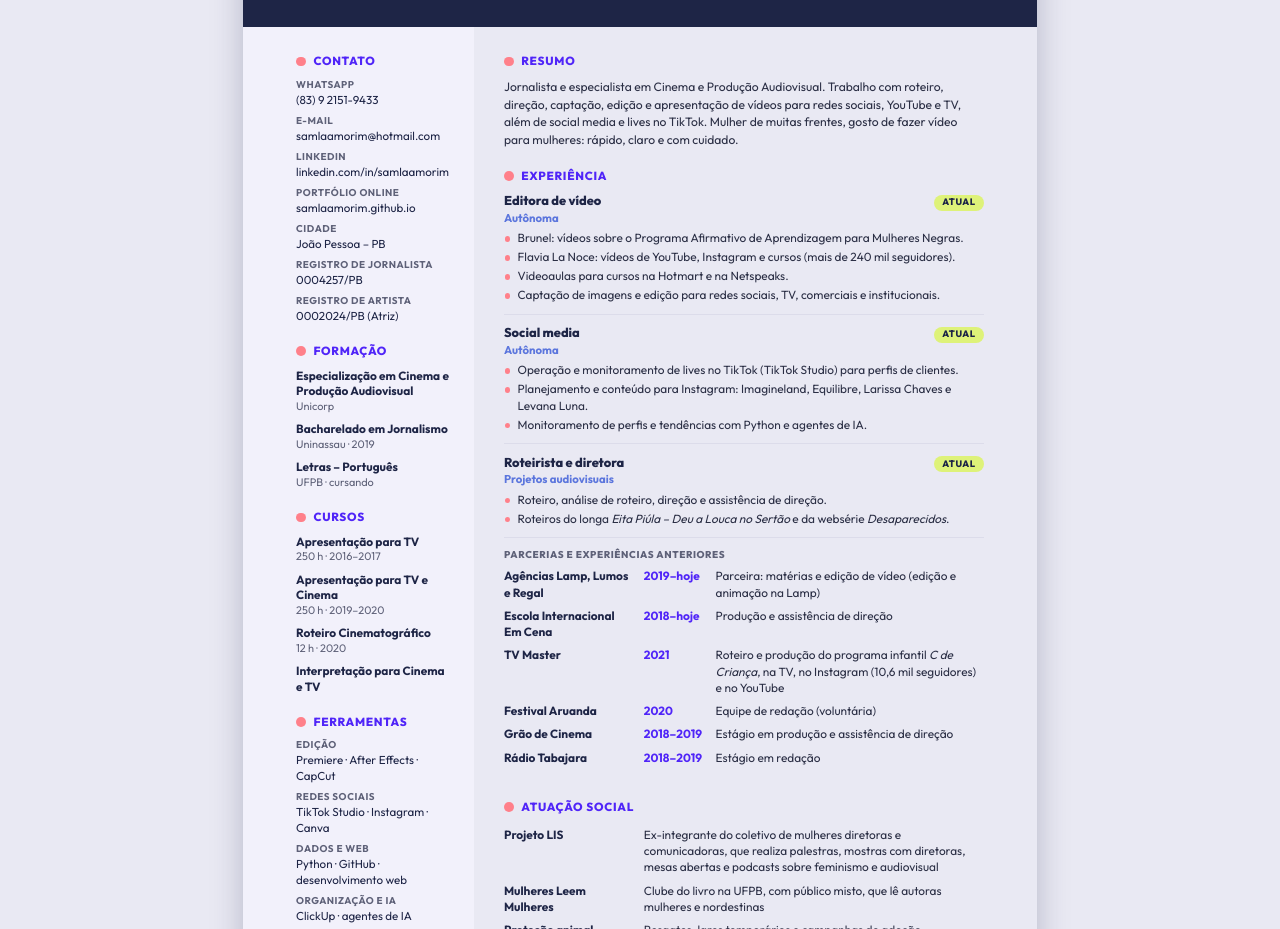
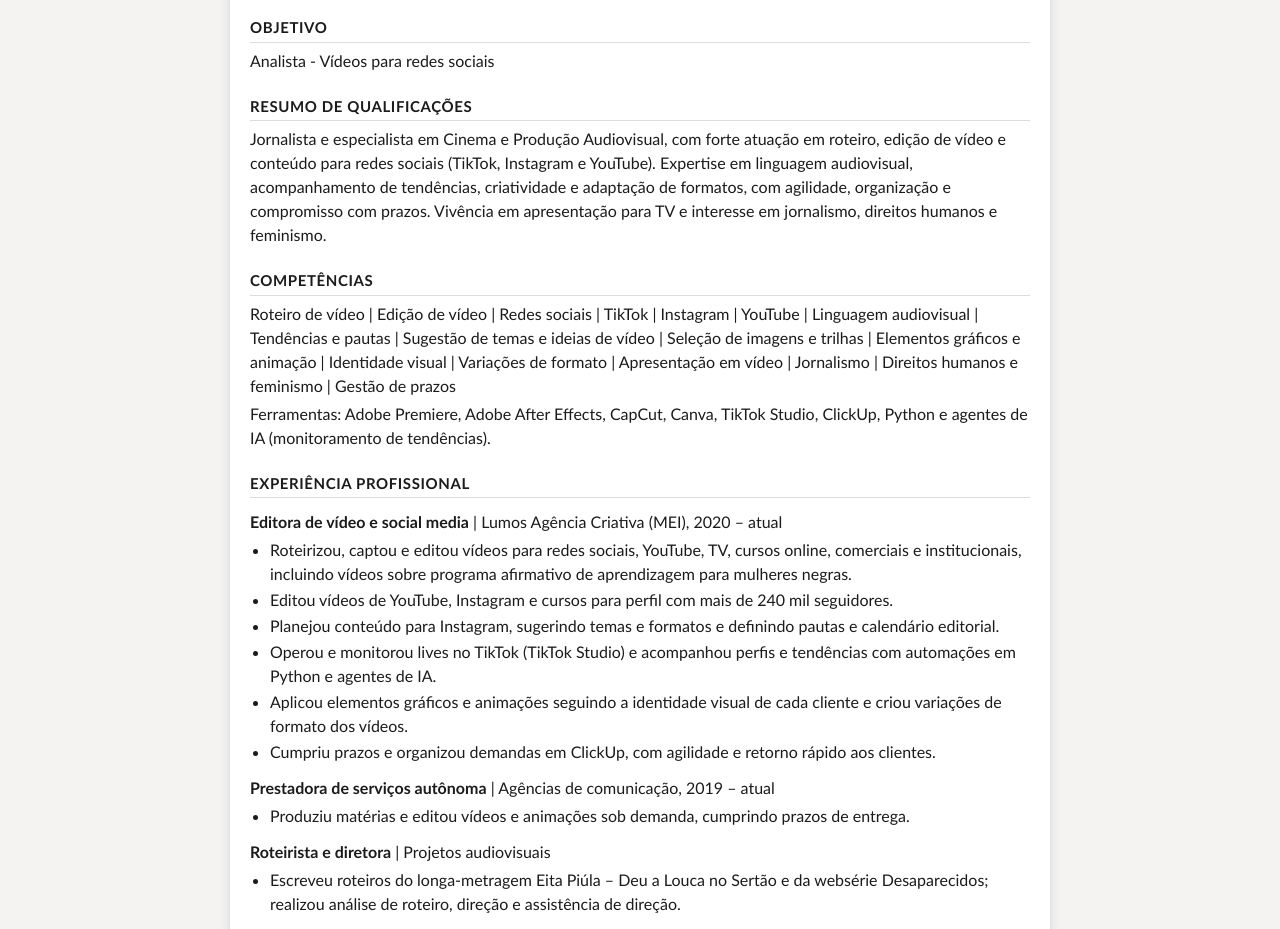
Before and after one commit to samlaamorim/samlaamorim.github.io, a plain HTML site: page curriculo/index.html in a window 1280 px wide. Shown: the part 165-1094 px from the top of the page. Drawn offline with Linux system fonts and the light colour scheme.

Commit message:
Atualiza página do currículo para a versão no padrão ATS
Co-Authored-By: Claude Sonnet 5.5 <noreply@anthropic.com>
Claude-Session: https://claude.ai/code/session_01VKa9m9KHQ1NtFVHdR96Roi

```diff
--- a/curriculo/index.html
+++ b/curriculo/index.html
@@ -4,200 +4,71 @@
 <meta charset="utf-8">
 <meta name="viewport" content="width=device-width, initial-scale=1">
 <title>Currículo – Samla Amorim</title>
-<link rel="stylesheet" href="https://fonts.googleapis.com/css2?family=Outfit:wght@300;400;500;600;700;800&display=swap">
 <style>
-  @page { size: A4; margin: 0; }
-  :root {
-    --navy: #1E2546; --violet: #5025F8; --blue: #5C76DD; --lime: #DEF279; --coral: #FF808A;
-    --txt: #2B2F45; --muted: #5E6178; --side: #F2F1FB; --line: #DCDCEA;
-  }
-  * { box-sizing: border-box; margin: 0; padding: 0; }
-  html, body { width: 210mm; background: #fff; }
-  body { font-family: 'Outfit', Arial, sans-serif; color: var(--txt); font-size: 8.9pt; line-height: 1.38;
-         -webkit-print-color-adjust: exact; print-color-adjust: exact; }
-  a { color: inherit; text-decoration: none; }
-  i { font-style: italic; }
-  b { font-weight: 700; color: var(--navy); }
-
-  .page { width: 210mm; height: 297mm; overflow: hidden; display: flex; flex-direction: column; }
-
-  /* ---------- Cabeçalho ---------- */
-  header { background: var(--navy); color: #fff; padding: 10mm 14mm 8mm; }
-  h1 { font-family: 'Outfit', Arial, sans-serif; font-weight: 700; font-size: 26pt; line-height: 1.05; letter-spacing: 0.01em; }
-  .role { margin-top: 2.4mm; font-size: 11pt; font-weight: 700; color: var(--lime); }
-  .stripe { height: 2.2mm; background: linear-gradient(90deg, var(--coral) 0%, var(--violet) 100%); }
-
-  /* ---------- Corpo ---------- */
-  .body { flex: 1; display: grid; grid-template-columns: 61mm 1fr; }
-  aside { background: var(--side); padding: 7mm 6mm 8mm 14mm; }
-  main { padding: 7mm 14mm 8mm 8mm; }
-
-  h2 { font-family: 'Outfit', Arial, sans-serif; font-size: 8.8pt; font-weight: 900; letter-spacing: 0.06em;
-       text-transform: uppercase; color: var(--violet); margin-bottom: 2.2mm; display: flex; align-items: center; gap: 2mm; }
-  h2::before { content: ""; width: 2.6mm; height: 2.6mm; border-radius: 50%; background: var(--coral); flex: none; }
-  section + section { margin-top: 5.2mm; }
-
-  /* lateral */
-  .kv + .kv { margin-top: 1.7mm; }
-  .kv .k { font-size: 7.4pt; font-weight: 700; letter-spacing: 0.05em; text-transform: uppercase; color: var(--muted); }
-  .kv .v { font-size: 8.7pt; color: var(--navy); }
-  .item + .item { margin-top: 2mm; }
-  .item h3 { font-size: 8.9pt; font-weight: 700; color: var(--navy); line-height: 1.3; }
-  .item p { font-size: 8.2pt; color: var(--muted); }
-
-  /* principal */
-  .lead { font-size: 9.1pt; line-height: 1.45; }
-  .job { padding-bottom: 2.6mm; }
-  .job + .job { padding-top: 2.6mm; border-top: 0.25mm solid var(--line); }
-  .job-head { display: flex; justify-content: space-between; align-items: baseline; gap: 3mm; }
-  .job h3 { font-size: 9.6pt; font-weight: 900; color: var(--navy); line-height: 1.3; }
-  .org { font-size: 8.5pt; font-weight: 700; color: var(--blue); }
-  .tag { font-size: 7pt; font-weight: 900; letter-spacing: 0.06em; text-transform: uppercase; color: var(--navy);
-         background: var(--lime); border-radius: 99px; padding: 0.35mm 2.2mm; flex: none; }
-  .when { font-size: 8pt; color: var(--muted); flex: none; }
-  ul { list-style: none; margin-top: 1.1mm; }
-  li { position: relative; padding-left: 3.6mm; }
-  li + li { margin-top: 0.7mm; }
-  li::before { content: ""; position: absolute; left: 0.3mm; top: 1.55mm; width: 1.4mm; height: 1.4mm; border-radius: 50%; background: var(--coral); }
-  table.past { border-collapse: collapse; width: 100%; }
-  table.past td { vertical-align: top; padding: 0.9mm 0; }
-  table.past td:first-child { width: 37mm; padding-right: 3mm; color: var(--navy); }
-  table.past td.yr { width: 19mm; padding-right: 2mm; font-weight: 700; color: var(--violet); white-space: nowrap; }
-  table.soc td:first-child { width: 37mm; }
-  .sub { font-size: 7.4pt; font-weight: 900; letter-spacing: 0.06em; text-transform: uppercase; color: var(--muted); margin: 0 0 1mm; }
+  :root { --pink:#D14A8E; --ink:#1b1b1b; --muted:#555; --bg:#fff; }
+  * { box-sizing:border-box; }
+  body { margin:0; background:#f4f3f1; color:var(--ink); font-family:Calibri, Arial, Helvetica, sans-serif; font-size:16px; line-height:1.5; }
+  .bar { max-width:820px; margin:0 auto; padding:14px max(16px,env(safe-area-inset-left)) 0; display:flex; justify-content:flex-end; }
+  .bar a { background:var(--pink); color:#fff; text-decoration:none; font-weight:700; padding:8px 16px; border-radius:99px; font-size:14px; }
+  main { max-width:820px; margin:12px auto 32px; background:var(--bg); padding:32px max(20px,env(safe-area-inset-left)) 36px; box-shadow:0 1px 10px rgba(0,0,0,.12); }
+  h1 { margin:0; font-size:34px; line-height:1.1; color:var(--pink); }
+  .contact { margin:6px 0 4px; color:var(--muted); font-size:14px; overflow-wrap:anywhere; }
+  .contact a { color:inherit; text-decoration:none; }
+  h2 { margin:22px 0 6px; font-size:15px; letter-spacing:.04em; border-bottom:1px solid #ddd; padding-bottom:3px; }
+  p { margin:4px 0; }
+  .role { margin-top:12px; }
+  ul { margin:4px 0 4px 20px; padding:0; }
+  li { margin:2px 0; }
+  @media print { body { background:#fff; } .bar { display:none; } main { box-shadow:none; margin:0; } }
 </style>
-<style>
-  @media screen { html, body { width: auto; background: #E9E9F3; }
-    .bar { background:#1E2546; display:flex; justify-content:space-between; align-items:center; gap:12px; padding:10px 16px; border-bottom:3px solid #FF808A; font-family:'Outfit',Arial,sans-serif; }
-    .bar b { color:#fff; font-weight:800; } .bar a { color:#1E2546; background:#DEF279; font-weight:700; font-size:14px; padding:7px 14px; border-radius:999px; margin-left:6px; }
-    .bar a.alt { background:transparent; color:#fff; border:1px solid rgba(255,255,255,.5); }
-    .wrap { padding:16px 0; } .page { margin:0 auto; box-shadow:0 8px 30px rgba(30,37,70,.25); transform-origin: top center; } }
-  @media print { .bar { display:none } }
-</style>
-<script>
-  function fit(){ var p=document.querySelector('.page'); if(!p) return; p.style.zoom = Math.min(1, (innerWidth-0)/794); }
-  addEventListener('resize',fit); addEventListener('DOMContentLoaded',fit); addEventListener('load',fit);
-</script>
 </head>
 <body>
-<div class="bar"><b>Samla Amorim · Currículo</b><nav><a href="Curriculo_Samla_Amorim.pdf">Baixar PDF</a><a class="alt" href="../">Portfólio</a></nav></div>
-<div class="wrap">
-<div class="page">
-
-<header>
+<div class="bar"><a href="Curriculo_Samla_Amorim.pdf">Baixar PDF</a></div>
+<main>
 <h1>Samla Amorim</h1>
-  <p class="role">Audiovisual e social media</p>
-</header>
-<div class="stripe"></div>
-
-<div class="body">
-
-<aside>
-  <section>
-    <h2>Contato</h2>
-    <div class="kv"><p class="k">WhatsApp</p><p class="v"><a href="https://wa.me/5583921519433">(83) 9 2151-9433</a></p></div>
-    <div class="kv"><p class="k">E-mail</p><p class="v"><a href="mailto:samlaamorim@hotmail.com">samlaamorim@hotmail.com</a></p></div>
-    <div class="kv"><p class="k">LinkedIn</p><p class="v"><a href="https://www.linkedin.com/in/samlaamorim">linkedin.com/in/samlaamorim</a></p></div>
-    <div class="kv"><p class="k">Portfólio online</p><p class="v"><a href="https://samlaamorim.github.io/">samlaamorim.github.io</a></p></div>
-    <div class="kv"><p class="k">Cidade</p><p class="v">João Pessoa – PB</p></div>
-    <div class="kv"><p class="k">Registro de jornalista</p><p class="v">0004257/PB</p></div>
-    <div class="kv"><p class="k">Registro de artista</p><p class="v">0002024/PB (Atriz)</p></div>
-  </section>
-
-  <section>
-    <h2>Formação</h2>
-    <div class="item"><h3>Especialização em Cinema e Produção Audiovisual</h3><p>Unicorp</p></div>
-    <div class="item"><h3>Bacharelado em Jornalismo</h3><p>Uninassau · 2019</p></div>
-    <div class="item"><h3>Letras – Português</h3><p>UFPB · cursando</p></div>
-  </section>
-
-  <section>
-    <h2>Cursos</h2>
-    <div class="item"><h3>Apresentação para TV</h3><p>250 h · 2016–2017</p></div>
-    <div class="item"><h3>Apresentação para TV e Cinema</h3><p>250 h · 2019–2020</p></div>
-    <div class="item"><h3>Roteiro Cinematográfico</h3><p>12 h · 2020</p></div>
-    <div class="item"><h3>Interpretação para Cinema e TV</h3></div>
-  </section>
-
-  <section>
-    <h2>Ferramentas</h2>
-    <div class="kv"><p class="k">Edição</p><p class="v">Premiere · After Effects · CapCut</p></div>
-    <div class="kv"><p class="k">Redes sociais</p><p class="v">TikTok Studio · Instagram · Canva</p></div>
-    <div class="kv"><p class="k">Dados e web</p><p class="v">Python · GitHub · desenvolvimento web</p></div>
-    <div class="kv"><p class="k">Organização e IA</p><p class="v">ClickUp · agentes de IA</p></div>
-  </section>
-
-  <section>
-    <h2>Idiomas</h2>
-    <div class="kv"><p class="v">Espanhol intermediário</p></div>
-    <div class="kv"><p class="v">Inglês básico</p></div>
-  </section>
-</aside>
-
-<main>
-  <section>
-    <h2>Resumo</h2>
-    <p class="lead">Jornalista e especialista em Cinema e Produção Audiovisual. Trabalho com roteiro, direção, captação, edição e apresentação de vídeos para redes sociais, YouTube e TV, além de social media e lives no TikTok. Mulher de muitas frentes, gosto de fazer vídeo para mulheres: rápido, claro e com cuidado.</p>
-  </section>
-
-  <section>
-    <h2>Experiência</h2>
-
-    <div class="job">
-      <div class="job-head"><h3>Editora de vídeo</h3><span class="tag">Atual</span></div>
-      <p class="org">Autônoma</p>
+<p class="contact">João Pessoa – PB &nbsp;|&nbsp; <a href="https://wa.me/5583921519433">(83) 9 2151-9433 (WhatsApp)</a> &nbsp;|&nbsp; <a href="mailto:samlaamorim@hotmail.com">samlaamorim@hotmail.com</a> &nbsp;|&nbsp; <a href="https://www.linkedin.com/in/samlaamorim">linkedin.com/in/samlaamorim</a></p>
+<h2>OBJETIVO</h2>
+<p>Analista - Vídeos para redes sociais</p>
+<h2>RESUMO DE QUALIFICAÇÕES</h2>
+<p>Jornalista e especialista em Cinema e Produção Audiovisual, com forte atuação em roteiro, edição de vídeo e conteúdo para redes sociais (TikTok, Instagram e YouTube). Expertise em linguagem audiovisual, acompanhamento de tendências, criatividade e adaptação de formatos, com agilidade, organização e compromisso com prazos. Vivência em apresentação para TV e interesse em jornalismo, direitos humanos e feminismo.</p>
+<h2>COMPETÊNCIAS</h2>
+<p>Roteiro de vídeo | Edição de vídeo | Redes sociais | TikTok | Instagram | YouTube | Linguagem audiovisual | Tendências e pautas | Sugestão de temas e ideias de vídeo | Seleção de imagens e trilhas | Elementos gráficos e animação | Identidade visual | Variações de formato | Apresentação em vídeo | Jornalismo | Direitos humanos e feminismo | Gestão de prazos</p>
+<p>Ferramentas: Adobe Premiere, Adobe After Effects, CapCut, Canva, TikTok Studio, ClickUp, Python e agentes de IA (monitoramento de tendências).</p>
+<h2>EXPERIÊNCIA PROFISSIONAL</h2>
+<p class="role"><b>Editora de vídeo e social media</b> | Lumos Agência Criativa (MEI), 2020 – atual</p>
 <ul>
-        <li>Brunel: vídeos sobre o Programa Afirmativo de Aprendizagem para Mulheres Negras.</li>
-        <li>Flavia La Noce: vídeos de YouTube, Instagram e cursos (mais de 240 mil seguidores).</li>
-        <li>Videoaulas para cursos na Hotmart e na Netspeaks.</li>
-        <li>Captação de imagens e edição para redes sociais, TV, comerciais e institucionais.</li>
+<li>Roteirizou, captou e editou vídeos para redes sociais, YouTube, TV, cursos online, comerciais e institucionais, incluindo vídeos sobre programa afirmativo de aprendizagem para mulheres negras.</li>
+<li>Editou vídeos de YouTube, Instagram e cursos para perfil com mais de 240 mil seguidores.</li>
+<li>Planejou conteúdo para Instagram, sugerindo temas e formatos e definindo pautas e calendário editorial.</li>
+<li>Operou e monitorou lives no TikTok (TikTok Studio) e acompanhou perfis e tendências com automações em Python e agentes de IA.</li>
+<li>Aplicou elementos gráficos e animações seguindo a identidade visual de cada cliente e criou variações de formato dos vídeos.</li>
+<li>Cumpriu prazos e organizou demandas em ClickUp, com agilidade e retorno rápido aos clientes.</li>
 </ul>
-    </div>
-
-    <div class="job">
-      <div class="job-head"><h3>Social media</h3><span class="tag">Atual</span></div>
-      <p class="org">Autônoma</p>
+<p class="role"><b>Prestadora de serviços autônoma</b> | Agências de comunicação, 2019 – atual</p>
 <ul>
-        <li>Operação e monitoramento de lives no TikTok (TikTok Studio) para perfis de clientes.</li>
-        <li>Planejamento e conteúdo para Instagram: Imagineland, Equilibre, Larissa Chaves e Levana Luna.</li>
-        <li>Monitoramento de perfis e tendências com Python e agentes de IA.</li>
+<li>Produziu matérias e editou vídeos e animações sob demanda, cumprindo prazos de entrega.</li>
 </ul>
-    </div>
-
-    <div class="job">
-      <div class="job-head"><h3>Roteirista e diretora</h3><span class="tag">Atual</span></div>
-      <p class="org">Projetos audiovisuais</p>
+<p class="role"><b>Roteirista e diretora</b> | Projetos audiovisuais</p>
 <ul>
-        <li>Roteiro, análise de roteiro, direção e assistência de direção.</li>
-        <li>Roteiros do longa <i>Eita Piúla – Deu a Louca no Sertão</i> e da websérie <i>Desaparecidos</i>.</li>
+<li>Escreveu roteiros do longa-metragem Eita Piúla – Deu a Louca no Sertão e da websérie Desaparecidos; realizou análise de roteiro, direção e assistência de direção.</li>
 </ul>
-    </div>
-
-    <div class="job">
-      <p class="sub">Parcerias e experiências anteriores</p>
-      <table class="past">
-        <tr><td><b>Agências Lamp, Lumos e Regal</b></td><td class="yr">2019–hoje</td><td>Parceira: matérias e edição de vídeo (edição e animação na Lamp)</td></tr>
-        <tr><td><b>Escola Internacional Em Cena</b></td><td class="yr">2018–hoje</td><td>Produção e assistência de direção</td></tr>
-        <tr><td><b>TV Master</b></td><td class="yr">2021</td><td>Roteiro e produção do programa infantil <i>C de Criança</i>, na TV, no Instagram (10,6 mil seguidores) e no YouTube</td></tr>
-        <tr><td><b>Festival Aruanda</b></td><td class="yr">2020</td><td>Equipe de redação (voluntária)</td></tr>
-        <tr><td><b>Grão de Cinema</b></td><td class="yr">2018–2019</td><td>Estágio em produção e assistência de direção</td></tr>
-        <tr><td><b>Rádio Tabajara</b></td><td class="yr">2018–2019</td><td>Estágio em redação</td></tr>
-      </table>
-    </div>
-  </section>
-
-  <section>
-    <h2>Atuação social</h2>
-    <table class="past soc">
-      <tr><td><b>Projeto LIS</b></td><td>Ex-integrante do coletivo de mulheres diretoras e comunicadoras, que realiza palestras, mostras com diretoras, mesas abertas e podcasts sobre feminismo e audiovisual</td></tr>
-      <tr><td><b>Mulheres Leem Mulheres</b></td><td>Clube do livro na UFPB, com público misto, que lê autoras mulheres e nordestinas</td></tr>
-      <tr><td><b>Proteção animal</b></td><td>Resgates, lares temporários e campanhas de adoção</td></tr>
-    </table>
-  </section>
+<p class="role"><b>Roteirista e produtora do programa infantil C de Criança</b> | 2021</p>
+<ul>
+<li>Escreveu e produziu o programa, veiculado na TV, no Instagram (10,6 mil seguidores) e no YouTube.</li>
+</ul>
+<p class="role"><b>Produtora e assistente de direção</b> | Escola Internacional Em Cena, 2018 – 2025</p>
+<p class="role"><b>Estagiária de redação</b> | Rádio Tabajara, 2019</p>
+<p class="role"><b>Estagiária de produção</b> | Grão de Cinema, 2019</p>
+<p class="role"><b>Equipe de redação (voluntária)</b> | Festival Aruanda de Cinema, 2020</p>
+<h2>ATUAÇÃO SOCIAL</h2>
+<p>Projeto LIS (voluntária, ex-integrante): coletivo de mulheres diretoras e comunicadoras, com palestras, mostras e podcasts sobre feminismo e audiovisual.</p>
+<p>Proteção animal (voluntária independente): feiras de adoção, campanhas, vacinação e resgate de animais.</p>
+<h2>FORMAÇÃO, CURSOS E IDIOMAS</h2>
+<p>Bacharelado em Jornalismo – Uninassau, 2019 | Letras – Português – UFPB (cursando)</p>
+<p>Especialização em Cinema e Produção Audiovisual – Unicorp</p>
+<p>Apresentação para TV (250 h) | Apresentação para TV e Cinema (250 h) | Roteiro Cinematográfico (12 h) | Interpretação para Cinema e TV</p>
+<p>Registros: Jornalista 0004257/PB | Artista (DRT) 0002024/PB</p>
+<p>Idiomas: Português (nativo) | Espanhol (intermediário) | Inglês (básico)</p>
 </main>
-
-</div>
-</div>
-</div>
 </body>
 </html>
```
Lines whose indentation alone changed are shown as unchanged.
